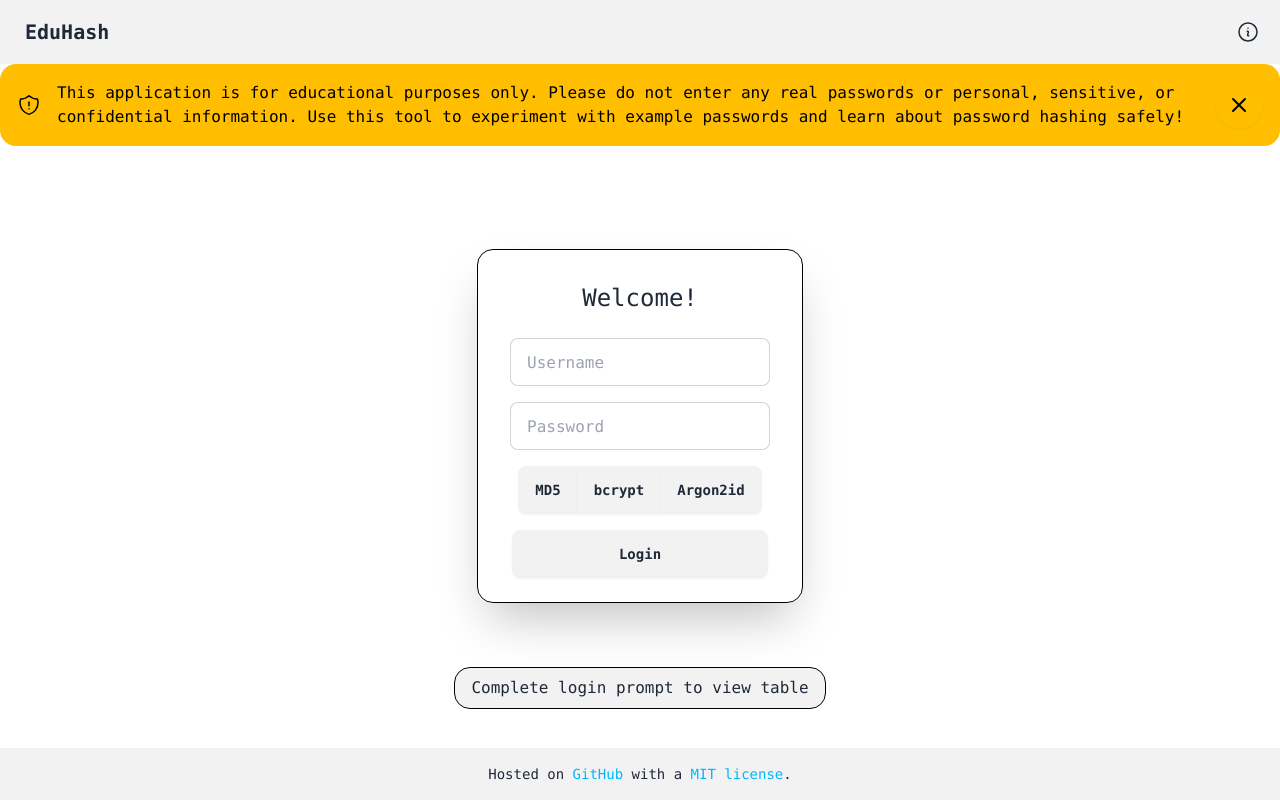
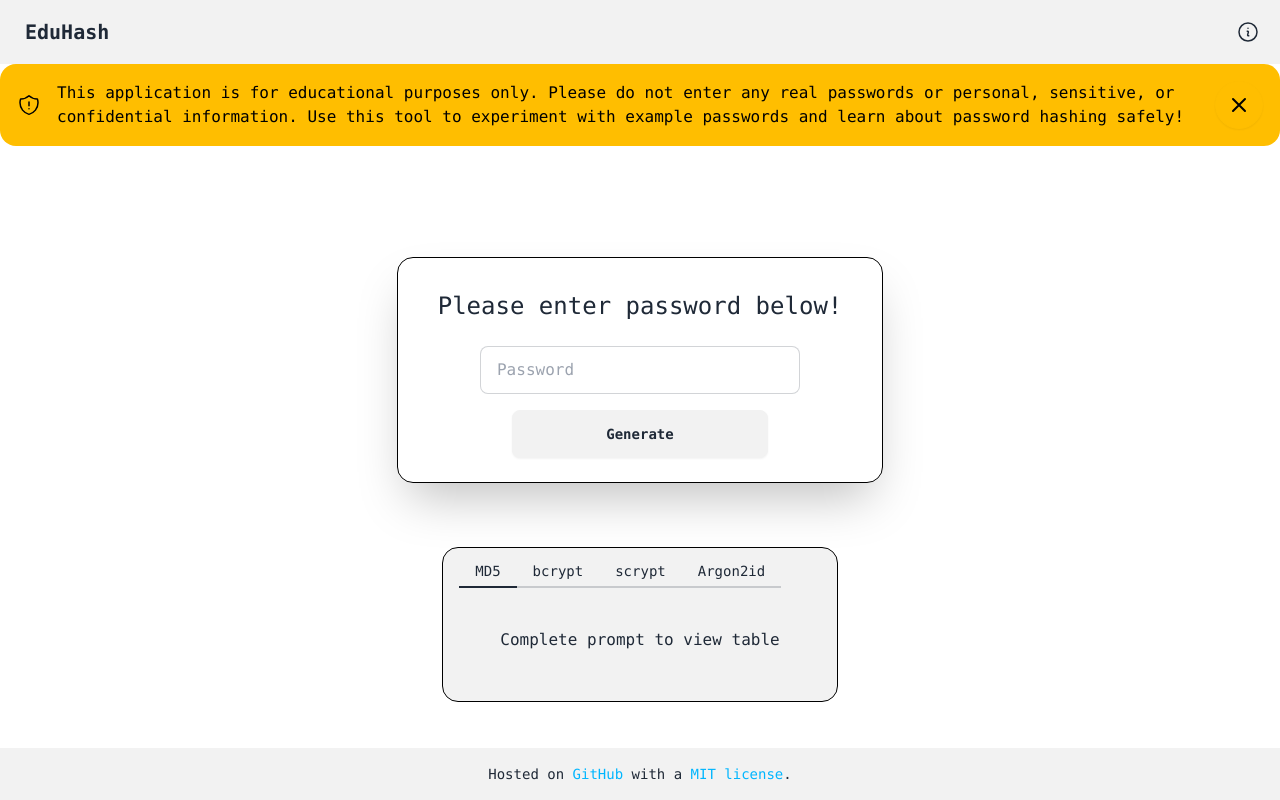
Before and after one commit to vanfossen/eduhash, a Vue app: page / in a window 1280 px wide. Built offline with nearby package versions, Linux system fonts and the light colour scheme.

Commit message:
major refactor, replace table with tabs, add scrypt

```diff
--- a/src/App.vue
+++ b/src/App.vue
@@ -2,109 +2,62 @@
 <script setup lang="ts">
 // vue and other libraries
 import { ref } from "vue";
-import { md5Hash, bcryptHash, argon2idHash } from "./utils.ts";
+import { md5Hash, bcryptHash, scryptHash, argon2idHash } from "./utils.ts";
 
 // components
 import Navbar from "./components/Navbar.vue";
 import Footer from "./components/Footer.vue";
 import Warning from "./components/Warning.vue";
 
-// constants
-const ALGORITHM_LIST = ["MD5", "bcrypt", "Argon2id"];
-
 // interfaces
-interface Input {
-  username: string;
-  password: string;
-  algorithm: string[];
+interface AlgorithmOutput {
+  name: string;
+  hash: string;
 }
 
 interface Output {
-  username: string;
-  algorithm: string;
-  salt16: string;
-  salt64: string;
-  hash: string;
+  md5: AlgorithmOutput;
+  bcrypt: AlgorithmOutput;
+  scrypt: AlgorithmOutput;
+  argon2id: AlgorithmOutput;
 }
 
 // variables
-const input = ref<Input>({ username: "", password: "", algorithm: [] });
-const output = ref<Output[]>([]);
+const password = ref<string>("");
+const output = ref<Output>({
+  md5: { name: "MD5", hash: "" },
+  bcrypt: { name: "bcrypt", hash: "" },
+  scrypt: { name: "scrypt", hash: "" },
+  argon2id: { name: "Argon2id", hash: "" },
+});
 const error = ref<string>("");
 const loading = ref<boolean>(false);
 
-// TODO - comment
+// function to check password is input by user
 const validateInput = (): string => {
-  // TODO - add regex for valid username characters
-  if (!input.value.username) return "Username is required.";
-  // TODO - add regex for valid password characters
-  if (!input.value.password) return "Password is required.";
-  // TODO - possible more error checking
-  if (input.value.algorithm.length < 1)
-    return "At least one algorithm is required.";
+  if (!password.value) return "Password is required.";
   return "";
 };
 
-// function that handles login actions
-const handleLogin = async () => {
+// function to process user input
+const handleHash = async () => {
   const errorMessage = validateInput();
   if (errorMessage) {
     error.value = errorMessage;
     return;
   }
 
-  // TODO - comment
-  if (
-    input.value.username &&
-    input.value.password &&
-    input.value.algorithm.length > 0
-  ) {
-    // clear previous login
+  if (password.value) {
     loading.value = true;
-    output.value = [];
     error.value = "";
 
-    // MD5
-    if (input.value.algorithm.includes("MD5")) {
-      const md5Result = await md5Hash(input.value.password);
+    // hash generation
+    output.value.md5.hash = await md5Hash(password.value);
+    output.value.bcrypt.hash = await bcryptHash(password.value);
+    output.value.scrypt.hash = await scryptHash(password.value);
+    output.value.argon2id.hash = await argon2idHash(password.value);
 
-      output.value.push({
-        username: input.value.username,
-        algorithm: "MD5",
-        hash: md5Result[0],
-        salt16: "(not present)",
-        salt64: "(not present)",
-      });
-    }
-
-    // bcrypt
-    if (input.value.algorithm.includes("bcrypt")) {
-      const bcryptResult = await bcryptHash(input.value.password);
-      output.value.push({
-        username: input.value.username,
-        algorithm: "bcrypt",
-        hash: bcryptResult[0],
-        salt16: bcryptResult[1],
-        salt64: bcryptResult[2],
-      });
-    }
-
-    // Argon2id
-    if (input.value.algorithm.includes("Argon2id")) {
-      const argonResult = await argon2idHash(input.value.password);
-      output.value.push({
-        username: input.value.username,
-        algorithm: "Argon2id",
-        hash: argonResult[0],
-        salt16: argonResult[1],
-        salt64: argonResult[2],
-      });
-    }
-
-    // clear login
-    input.value = { username: "", password: "", algorithm: [] };
-
-    // disable loading
+    password.value = "";
     loading.value = false;
   }
 };
@@ -116,49 +69,26 @@ const handleLogin = async () => {
   <Warning />
 
   <div class="flex grow flex-col items-center justify-center font-mono">
-    <!-- Login.vue -->
+    <!-- Input.vue -->
     <div
       class="my-16 flex flex-col items-center rounded-2xl border border-black px-8 py-4 shadow-2xl"
     >
-      <h1 class="mx-2 my-4 text-2xl">Welcome!</h1>
-
-      <!-- username -->
-      <input
-        v-model="input.username"
-        id="username"
-        type="text"
-        placeholder="Username"
-        class="input input-bordered m-2 w-full max-w-xs"
-      />
+      <h1 class="mx-2 my-4 text-2xl">Please enter password below!</h1>
 
       <!-- password -->
       <input
-        v-model="input.password"
+        v-model="password"
         id="password"
-        type="password"
+        type="text"
         placeholder="Password"
         class="input input-bordered m-2 w-full max-w-xs"
       />
 
-      <!-- algorithm -->
-      <div class="join my-2">
-        <label v-for="alg in ALGORITHM_LIST" :key="alg">
-          <input
-            v-model="input.algorithm"
-            class="btn join-item"
-            type="checkbox"
-            name="options"
-            :value="alg"
-            :aria-label="alg"
-          />
-        </label>
-      </div>
-
-      <!-- Display error message -->
+      <!-- display error message -->
       <div class="badge badge-error my-2" v-if="error">{{ error }}</div>
 
-      <!-- login -->
-      <button class="btn btn-wide my-2" @click="handleLogin">Login</button>
+      <!-- generate -->
+      <button class="btn btn-wide my-2" @click="handleHash">Generate</button>
     </div>
 
     <!-- Crypto.vue -->
@@ -167,28 +97,60 @@ const handleLogin = async () => {
     >
       <span v-if="loading" class="loading loading-bars loading-lg"></span>
 
-      <table v-else-if="output.length > 0" class="table">
-        <thead>
-          <tr>
-            <th>Username</th>
-            <th>Algorithm</th>
-            <th>Salt (Hex)</th>
-            <th>Salt (Base64)</th>
-            <th>Hash</th>
-          </tr>
-        </thead>
-        <tbody>
-          <tr v-for="item in output" :key="item.algorithm">
-            <th>{{ item.username }}</th>
-            <td>{{ item.algorithm }}</td>
-            <td>{{ item.salt16 }}</td>
-            <td>{{ item.salt64 }}</td>
-            <td>{{ item.hash }}</td>
-          </tr>
-        </tbody>
-      </table>
+      <div v-else role="tablist" class="tabs tabs-bordered">
+        <input
+          type="radio"
+          name="tabs_1"
+          role="tab"
+          class="tab"
+          aria-label="MD5"
+          checked
+        />
+        <div role="tabpanel" class="tab-content p-10">
+          <span v-if="output.md5.hash">{{ output.md5.hash }}</span>
 
-      <span v-else> Complete login prompt to view table </span>
+          <span v-else> Complete prompt to view table </span>
+        </div>
+
+        <input
+          type="radio"
+          name="tabs_1"
+          role="tab"
+          class="tab"
+          aria-label="bcrypt"
+        />
+        <div role="tabpanel" class="tab-content p-10">
+          <span v-if="output.bcrypt.hash">{{ output.bcrypt.hash }}</span>
+
+          <span v-else> Complete prompt to view table </span>
+        </div>
+
+        <input
+          type="radio"
+          name="tabs_1"
+          role="tab"
+          class="tab"
+          aria-label="scrypt"
+        />
+        <div role="tabpanel" class="tab-content p-10">
+          <span v-if="output.scrypt.hash">{{ output.scrypt.hash }}</span>
+
+          <span v-else> Complete prompt to view table </span>
+        </div>
+
+        <input
+          type="radio"
+          name="tabs_1"
+          role="tab"
+          class="tab"
+          aria-label="Argon2id"
+        />
+        <div role="tabpanel" class="tab-content p-10">
+          <span v-if="output.argon2id.hash">{{ output.argon2id.hash }}</span>
+
+          <span v-else> Complete prompt to view table </span>
+        </div>
+      </div>
     </div>
   </div>
 
--- a/src/utils.ts
+++ b/src/utils.ts
@@ -1,85 +1,90 @@
 // https://github.com/Daninet/hash-wasm
-import { md5, bcrypt, argon2id } from "hash-wasm";
+import { md5, bcrypt, scrypt, argon2id } from "hash-wasm";
 
 /**
  * -----------------
  * Utility functions
  * -----------------
  */
+// function uIntArray8ToBase16(bytes: Uint8Array) {
+//   const hashArray = Array.from(new Uint8Array(bytes));
+//   const hashHex = hashArray
+//     .map((b) => b.toString(16).padStart(2, "0"))
+//     .join("");
+//   return hashHex;
+// }
 
-function uIntArray8ToBase16(bytes: Uint8Array) {
-  const hashArray = Array.from(new Uint8Array(bytes));
-  const hashHex = hashArray
-    .map((b) => b.toString(16).padStart(2, "0"))
-    .join("");
-  return hashHex;
-}
+// function uIntArray8ToBase64(bytes: Uint8Array) {
+//   const binString = Array.from(bytes, (byte) =>
+//     String.fromCodePoint(byte),
+//   ).join("");
+//
+//   return btoa(binString);
+// }
 
-function uIntArray8ToBase64(bytes: Uint8Array) {
-  const binString = Array.from(bytes, (byte) =>
-    String.fromCodePoint(byte),
-  ).join("");
-
-  return btoa(binString);
-}
-
-function uIntArray8toBase64Bcrypt(uint8Array: Uint8Array) {
-  const base64Chars =
-    "./ABCDEFGHIJKLMNOPQRSTUVWXYZabcdefghijklmnopqrstuvwxyz0123456789";
-  let base64 = "";
-
-  for (let i = 0; i < uint8Array.length; i += 3) {
-    const byte1 = uint8Array[i];
-    const byte2 = i + 1 < uint8Array.length ? uint8Array[i + 1] : 0;
-    const byte3 = i + 2 < uint8Array.length ? uint8Array[i + 2] : 0;
-
-    const combined = (byte1 << 16) | (byte2 << 8) | byte3;
-
-    base64 += base64Chars[(combined >> 18) & 0x3f];
-    base64 += base64Chars[(combined >> 12) & 0x3f];
-    base64 +=
-      i + 1 < uint8Array.length ? base64Chars[(combined >> 6) & 0x3f] : ".";
-    base64 += i + 2 < uint8Array.length ? base64Chars[combined & 0x3f] : ".";
-  }
-
-  return base64;
-}
+// function uIntArray8toBase64Bcrypt(uint8Array: Uint8Array) {
+//   const base64Chars =
+//     "./ABCDEFGHIJKLMNOPQRSTUVWXYZabcdefghijklmnopqrstuvwxyz0123456789";
+//   let base64 = "";
+//
+//   for (let i = 0; i < uint8Array.length; i += 3) {
+//     const byte1 = uint8Array[i];
+//     const byte2 = i + 1 < uint8Array.length ? uint8Array[i + 1] : 0;
+//     const byte3 = i + 2 < uint8Array.length ? uint8Array[i + 2] : 0;
+//
+//     const combined = (byte1 << 16) | (byte2 << 8) | byte3;
+//
+//     base64 += base64Chars[(combined >> 18) & 0x3f];
+//     base64 += base64Chars[(combined >> 12) & 0x3f];
+//     base64 +=
+//       i + 1 < uint8Array.length ? base64Chars[(combined >> 6) & 0x3f] : ".";
+//     base64 += i + 2 < uint8Array.length ? base64Chars[combined & 0x3f] : ".";
+//   }
+//
+//   return base64;
+// }
 
 /**
  * --------------
  * Hash functions
  * --------------
  */
-export async function md5Hash(password: string): Promise<[string]> {
-  return [await md5(password)];
+export async function md5Hash(password: string): Promise<string> {
+  return await md5(password);
 }
 
-export async function bcryptHash(
-  password: string,
-): Promise<[string, string, string]> {
+export async function bcryptHash(password: string): Promise<string> {
   const salt = new Uint8Array(16);
   window.crypto.getRandomValues(salt);
 
-  return [
-    await bcrypt({
+  return await bcrypt({
     password: password,
     salt,
     costFactor: 11,
     outputType: "encoded",
-    }),
-    uIntArray8ToBase16(salt),
-    uIntArray8toBase64Bcrypt(salt),
-  ];
+  });
 }
 
-export async function argon2idHash(
-  password: string,
-): Promise<[string, string, string]> {
+export async function scryptHash(password: string): Promise<string> {
   const salt = new Uint8Array(16);
   window.crypto.getRandomValues(salt);
 
-  return [
-    await argon2id({
+  return await scrypt({
+    password: password,
+    salt,
+    costFactor: 131072,
+    blockSize: 8,
+    parallelism: 1,
+    hashLength: 32,
+    outputType: "hex",
+  });
+}
+
+export async function argon2idHash(password: string): Promise<string> {
+  const salt = new Uint8Array(16);
+  window.crypto.getRandomValues(salt);
+
+  return await argon2id({
     password: password,
     salt,
     parallelism: 1,
@@ -87,8 +92,5 @@ export async function argon2idHash(
     memorySize: 512,
     hashLength: 32,
     outputType: "encoded",
-    }),
-    uIntArray8ToBase16(salt),
-    uIntArray8ToBase64(salt),
-  ];
+  });
 }
```
Lines whose indentation alone changed are shown as unchanged.
